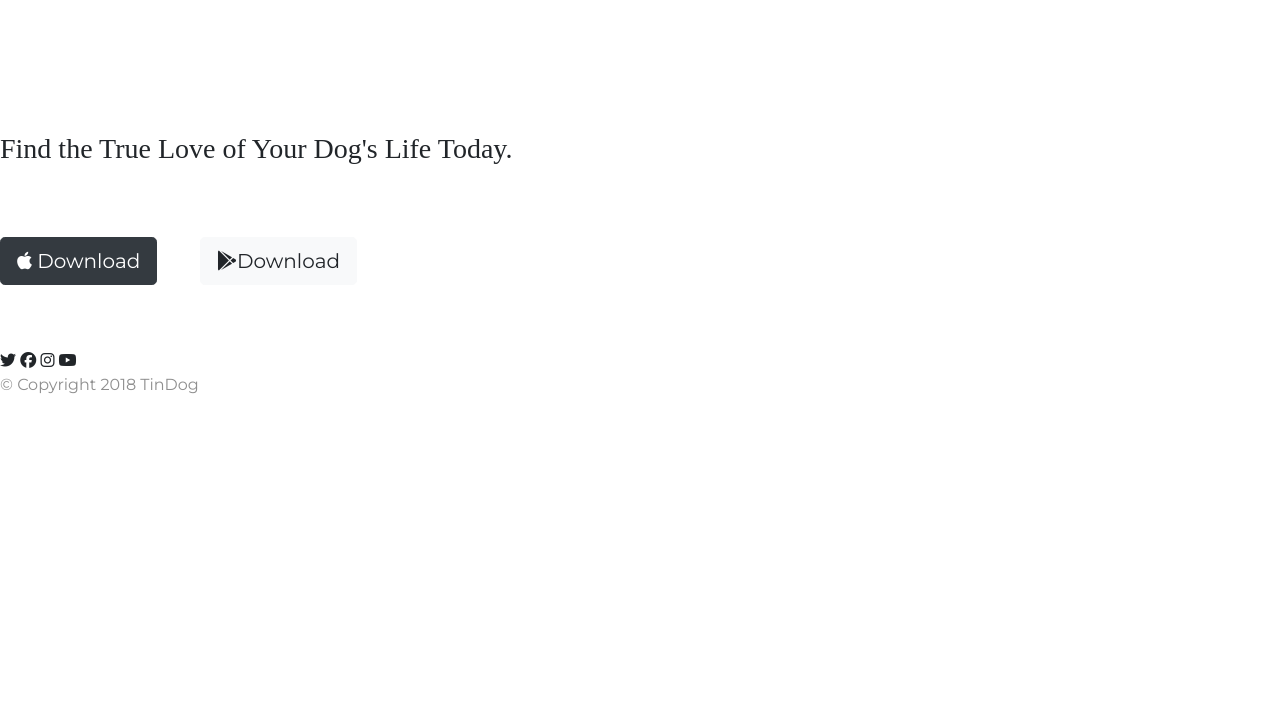
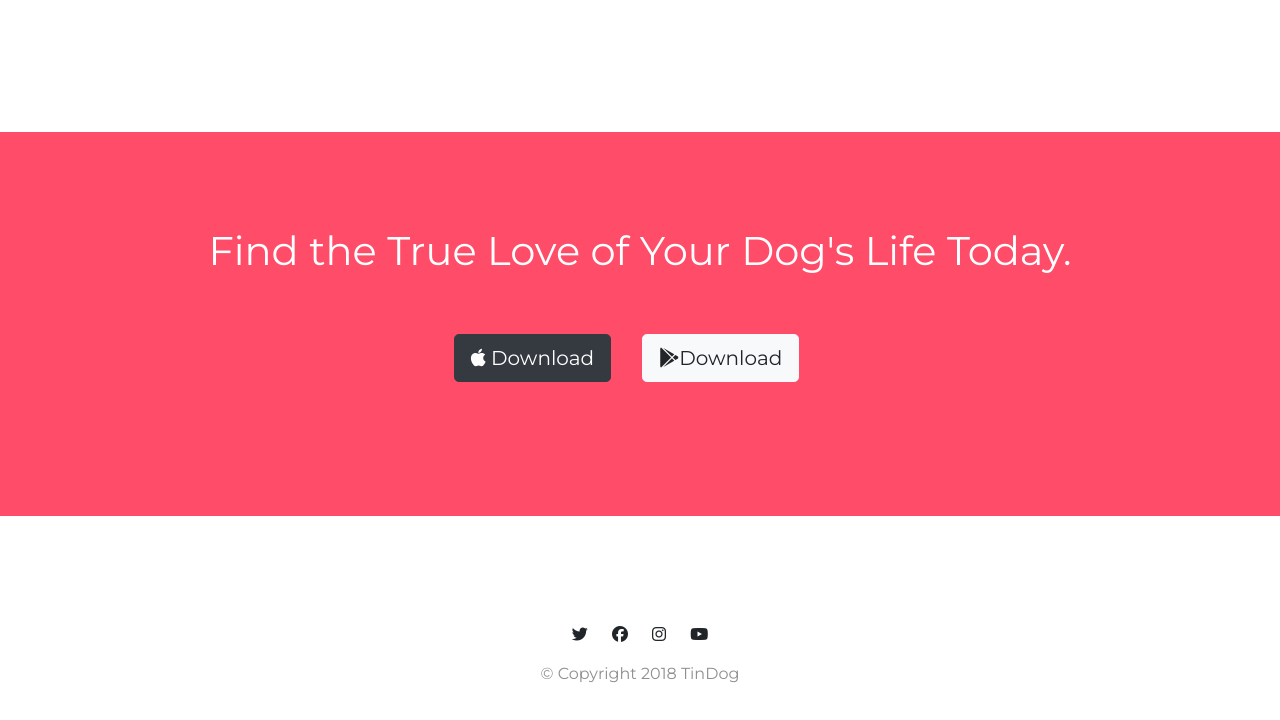
Before and after one commit to akhilesh7bartwal/mental-health-website, a plain HTML site: page TinDog-Start-master/index.html in a window 1280 px wide. Shown: the part 2322-3042 px from the top of the page. Before the commit the page ends 2735 px from the top, so only its background shows below. Drawn offline with nearby package versions, Linux system fonts and the light colour scheme.

Commit message:
Update styles.css

```diff
--- a/TinDog-Start-master/css/styles.css
+++ b/TinDog-Start-master/css/styles.css
@@ -57,7 +57,8 @@ p{
     width:60% ;
     transform: rotate(25deg);
     position: absolute;
-    right:20%;
+    right:30%;
+
 
 }
 
@@ -116,3 +117,39 @@ p{
 .pricing-column{
     padding: 3% 2%;
 }
+
+ /* cta section */
+
+ #cta{
+    background-color: #ff4c68;
+    color: #fff;
+    text-align: center;
+    padding: 7% 15%;
+}
+.cta-heading{
+    font-family: "Montserrat", "sans-serif" ;
+    font-size: 2.5rem;
+    line-height: 1.5;
+
+}
+
+/* Footer section */
+#footer{
+    padding: 7% 15%;
+    text-align: center;
+}
+.social-icon{
+    margin:20px 10px;
+}
+
+@media(max-width: 1028px){
+    #title{
+        text-align: center;
+       }
+
+
+    .title-image{
+        position: static;
+        transform:rotate(0);
+    }
+}
```
